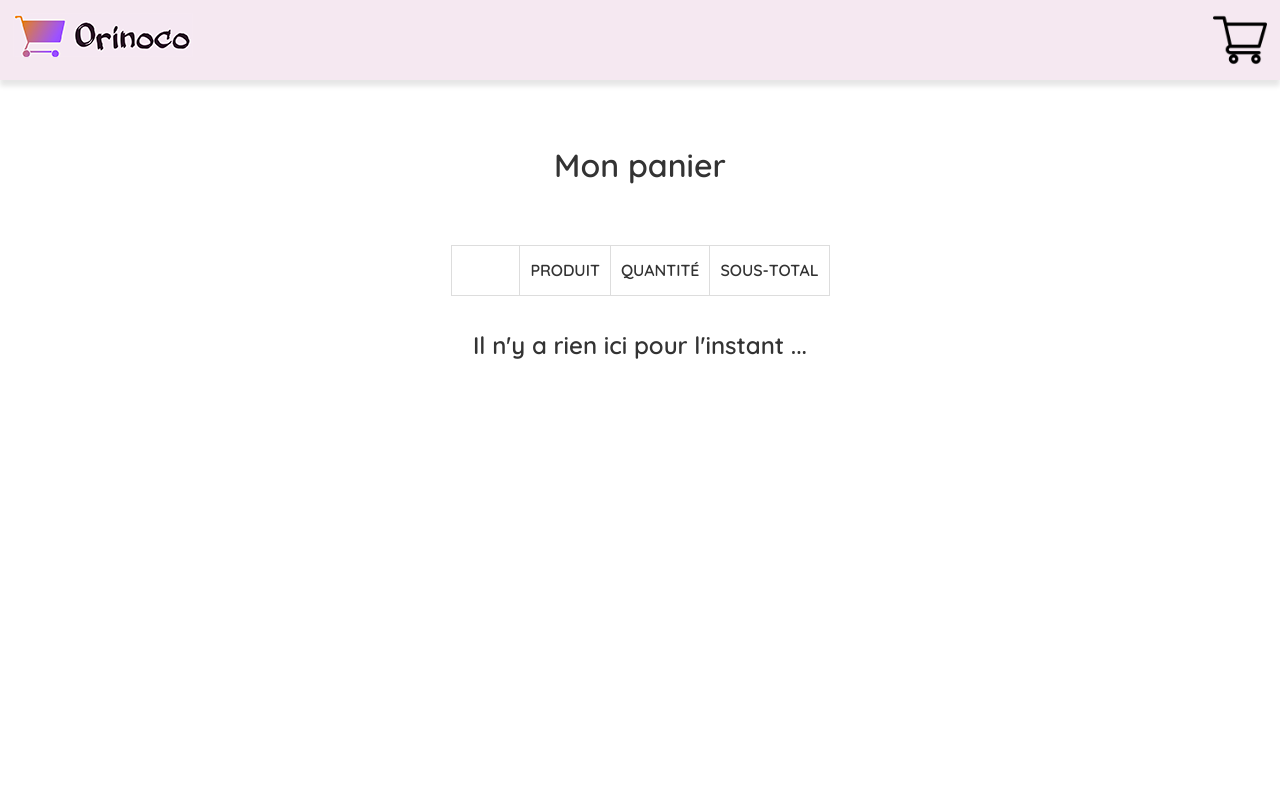
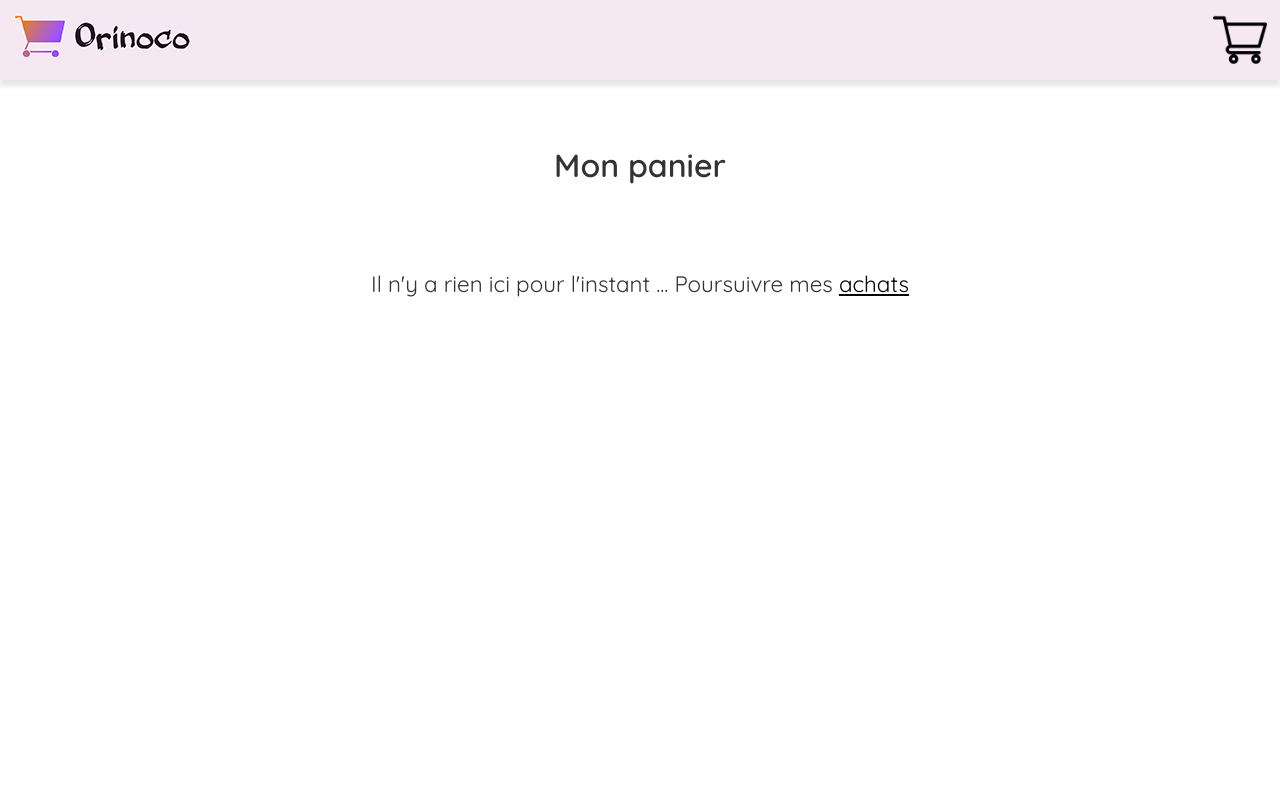
Before and after one commit to DelfK/p5_dk, a website: page panier.html in a window 1280 px wide. Shown: the top 800 px of the page. Drawn offline with Linux system fonts and the light colour scheme; no server answers.

Commit message:
improving the display of the empty cart

```diff
--- a/css/style.css
+++ b/css/style.css
@@ -410,6 +410,22 @@ table td {
     border: 2px solid #e37faf;
 }
 
+.panierVide{
+    font-size: 1.4rem;
+    text-align: center;
+}
+
+.panierVide a:hover {
+    color: #8ab1e1;
+}
+
+.panierVide a {
+    color: #000;
+    text-decoration: underline;
+}
+
+
+
 
 /*Page de confirmation*/
 .messageConfirmation{
--- a/js/cart.js
+++ b/js/cart.js
@@ -6,19 +6,12 @@ const items = JSON.parse(localStorage.getItem('items'));
 
 // on ajoute au tableau le message indiquant que le panier est vide
 // ce message sera masqué si un article est ajouté au panier
-const table = document.getElementsByTagName('tbody');
+const table = document.getElementsByTagName('table');
 
-const rangeeMessage = document.createElement('tr');
-table[0].appendChild(rangeeMessage);
-
-const message = document.createElement('td')
-rangeeMessage.appendChild(message);
-
-
-message.setAttribute('colspan', 4);
-message.style.textAlign = 'center';
-message.style.border = 'none';
-message.innerHTML = "<h2>Il n'y a rien ici pour l'instant ...</h2>";
+const message = document.createElement('p');
+message.setAttribute('class','panierVide')
+root.appendChild(message);
+message.innerHTML = "Il n'y a rien ici pour l'instant ... Poursuivre mes <a href='index.html'>achats</a>";
 
 
 // REQUÊTE vers l'API cameras avec fetch
@@ -109,6 +102,27 @@ fetch('http://localhost:3000/api/cameras')
 
 // on déclare la fonction qui va permettre de créer et afficher les informations du panier
 const rankMaker = (imgSrc, nomPdt, qtPdt, price, array) => {
+    // on créer le heading du tableau
+    const headingTable = document.createElement('tr');
+    table[0].appendChild(headingTable);
+
+    const imgHeading = document.createElement('th');
+    headingTable.appendChild(imgHeading);
+
+    const pdtHeading = document.createElement('th');
+    pdtHeading.innerHTML = "Produit";
+    headingTable.appendChild(pdtHeading);
+
+    const qtHeading = document.createElement('th');
+    qtHeading.innerHTML = "Quantité";
+    headingTable.appendChild(qtHeading);
+
+    const totalHeading = document.createElement('th');
+    totalHeading.innerHTML = "Sous-total";
+    headingTable.appendChild(totalHeading);
+
+
+
     // on crée la rangée qui va afficher l'image, le nom, la quantité et le sous-total
     const rangee = document.createElement('tr');
     table[0].appendChild(rangee);
--- a/panier.html
+++ b/panier.html
@@ -23,12 +23,7 @@
 
             <div id='root-panier'>
               <table>
-                <tr>
-                  <th><span class='hidden'>Image</span></th>
-                  <th>Produit</th>
-                  <th>Quantité</th>
-                  <th>Sous-total</th>
-                </tr>
+
               </table>
             </div>
             <!--FIN ROOT-->
```
